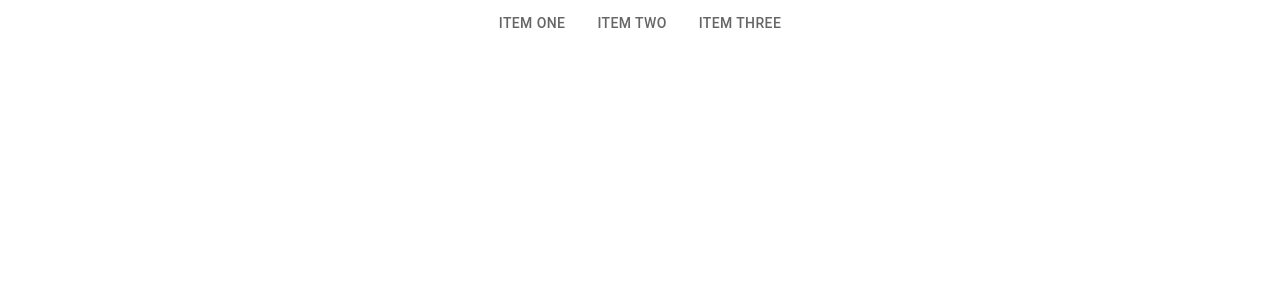
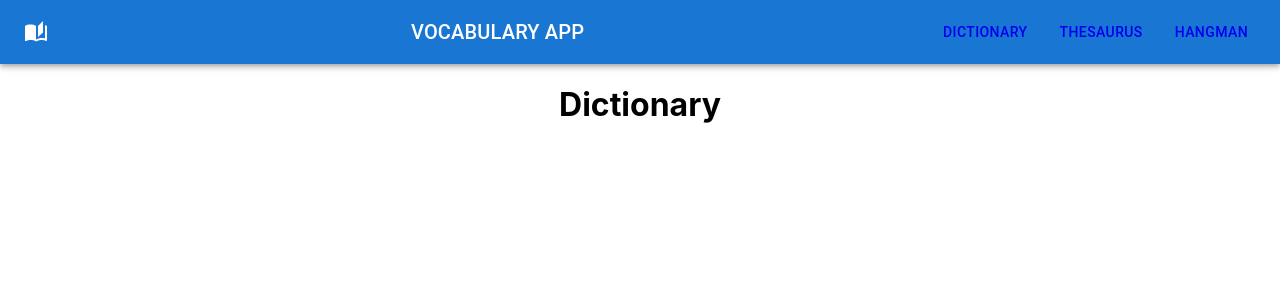
Before and after one commit to NovaSharx/React-Vocabulary-SPA, a React (Create React App) app: page / in a window 1280 px wide. Shown: the top 300 px of the page. Built offline with nearby package versions, Linux system fonts and the light colour scheme.

Commit message:
Got routes to work with Material UI

```diff
--- a/package.json
+++ b/package.json
@@ -5,6 +5,7 @@
   "dependencies": {
     "@emotion/react": "^11.10.5",
     "@emotion/styled": "^11.10.5",
+    "@mui/icons-material": "^5.10.16",
     "@mui/material": "^5.10.17",
     "@testing-library/jest-dom": "^5.16.5",
     "@testing-library/react": "^13.4.0",
--- a/src/App.js
+++ b/src/App.js
@@ -1,17 +1,88 @@
 import './App.css';
-import { BrowserRouter as Router, Link, Route } from 'react-router-dom'
-import * as Mui from '@mui/material';
+import { BrowserRouter as Router, Link, Route, Routes } from 'react-router-dom'
+import * as Mui from '@mui/material'
+import AutoStoriesIcon from '@mui/icons-material/AutoStories';
+
+import Dictionary from './components/Dictionary';
+import Thesaurus from './components/Thesaurus';
+import HangMan from './components/HangMan';
+// import Navbar from './components/Navbar';
+
 
 function App() {
+
   return (
     <div className="App">
-      <Mui.Tabs centered>
-  <Mui.Tab label="Item One" />
-  <Mui.Tab label="Item Two" />
-  <Mui.Tab label="Item Three" />
-</Mui.Tabs>
+      <Router>
+        <Mui.AppBar position='static'>
+          <Mui.Toolbar>
+            <Mui.IconButton size="large" color='inherit' edge='start' aria-label='app logo'>
+              <AutoStoriesIcon />
+            </Mui.IconButton>
+            <Mui.Typography variant="h6" component="div" sx={{ flexGrow: 1 }}>
+              VOCABULARY APP
+            </Mui.Typography>
+            <Mui.Stack direction="row" spacing={2}>
+              <Link to='/'>
+                <Mui.Button color='inherit'>Dictionary</Mui.Button>
+              </Link>
+              <Link to='/thesaurus'>
+                <Mui.Button color='inherit'>Thesaurus</Mui.Button>
+              </Link>
+              <Link to='/hangman'>
+                <Mui.Button color='inherit'>HangMan</Mui.Button>
+              </Link>
+            </Mui.Stack>
+          </Mui.Toolbar>
+        </Mui.AppBar>
+
+        <Routes>
+          <Route path="/" element={<Dictionary />} />
+          <Route path="/thesaurus" element={<Thesaurus />} />
+          <Route path="/hangman" element={<HangMan />} />
+        </Routes>
+
+      </Router>
     </div>
   )
 }
 
 export default App;
+
+// function App() {
+
+//   return (
+//     <div className="App">
+//       <Router>
+//         <Mui.AppBar position='static'>
+//           <Mui.Toolbar>
+//             <Mui.IconButton size="large" color='inherit' edge='start' aria-label='app logo'>
+//               <AutoStoriesIcon />
+//             </Mui.IconButton>
+//             <Mui.Typography variant="h6" component="div" sx={{ flexGrow: 1 }}>
+//               VOCABULARY APP
+//             </Mui.Typography>
+//             <Mui.Stack direction="row" spacing={2}>
+//               <Link to='/'>
+//                 <Mui.Button color='inherit'>Dictionary</Mui.Button>
+//               </Link>
+//               <Link to='/thesaurus'>
+//                 <Mui.Button color='inherit'>Thesaurus</Mui.Button>
+//               </Link>
+//               <Link to='/hangman'>
+//                 <Mui.Button color='inherit'>HangMan</Mui.Button>
+//               </Link>
+//             </Mui.Stack>
+//           </Mui.Toolbar>
+//         </Mui.AppBar>
+
+//           <Routes>
+//             <Route path="/" component={Dictionary} />
+//             <Route path="/thesaurus" component={Thesaurus} />
+//             <Route path="/hangman" component={HangMan} />
+//           </Routes>
+
+//       </Router>
+//     </div>
+//   )
+// }
--- /dev/null
+++ b/src/components/Dictionary.js
@@ -0,0 +1,8 @@
+export default function Dictionary () {
+    return(
+        <div>
+           <h1>Dictionary</h1>
+        </div>
+    )
+
+}
--- /dev/null
+++ b/src/components/HangMan.js
@@ -0,0 +1,8 @@
+export default function HangMan() {
+    return (
+        <div>
+            <h1>HangMan</h1>
+        </div>
+    )
+
+}
--- /dev/null
+++ b/src/components/Navbar.js
@@ -0,0 +1,30 @@
+import { BrowserRouter as Router, Link, Route } from 'react-router-dom'
+import * as Mui from '@mui/material'
+import AutoStoriesIcon from '@mui/icons-material/AutoStories';
+
+
+function Navbar() {
+    return (
+        <Mui.AppBar position='static'>
+            <Mui.Toolbar>
+                <Mui.IconButton size="large" color='inherit' edge='start' aria-label='app logo'>
+                    <AutoStoriesIcon />
+                </Mui.IconButton>
+                <Mui.Typography variant="h6" component="div" sx={{ flexGrow: 1 }}>
+                    VOCABULARY APP
+                </Mui.Typography>
+                <Mui.Stack direction="row" spacing={2}>
+                    <Link to='/'>
+                        <Mui.Button color='inherit'>Dictionary</Mui.Button>
+                    </Link>
+                    <Link to='/thesaurus'>
+                        <Mui.Button color='inherit'>Thesaurus</Mui.Button>
+                    </Link>
+                    <Mui.Button color='inherit'>HangMan</Mui.Button>
+                </Mui.Stack>
+            </Mui.Toolbar>
+        </Mui.AppBar>
+    )
+}
+
+export default Navbar;
--- /dev/null
+++ b/src/components/Thesaurus.js
@@ -0,0 +1,8 @@
+export default function Thesaurus () {
+    return(
+        <div>
+           <h1>Thesaurus</h1>
+        </div>
+    )
+
+}
```
Also changed, not shown: 1 other file (tests, documents, lock files or other folders).
